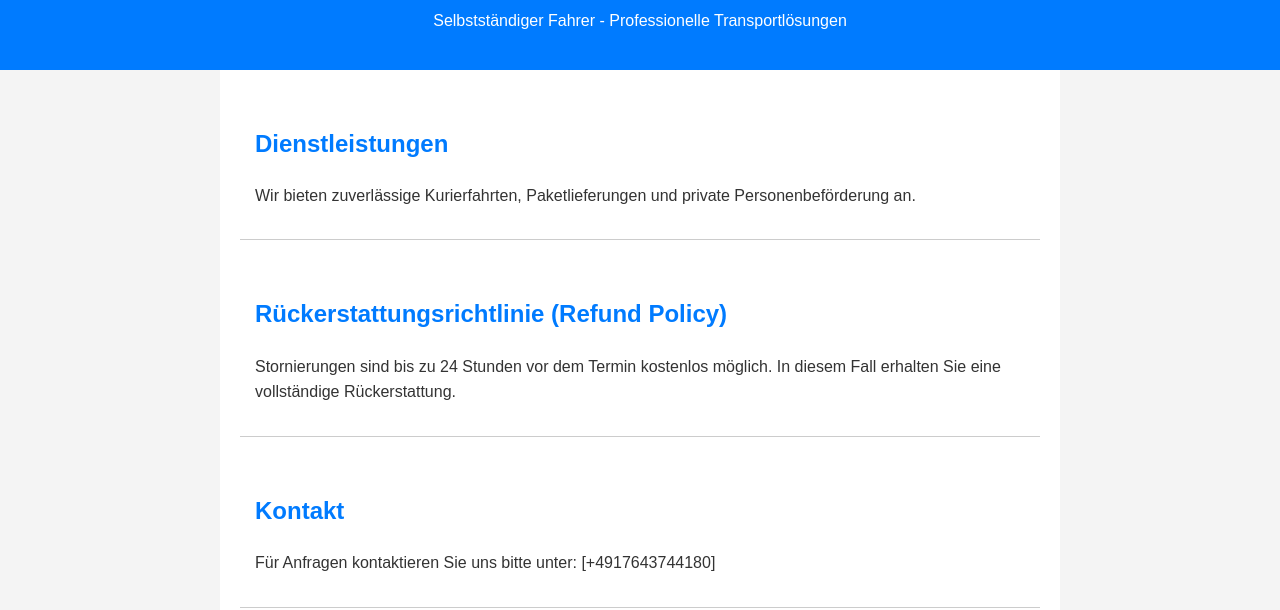
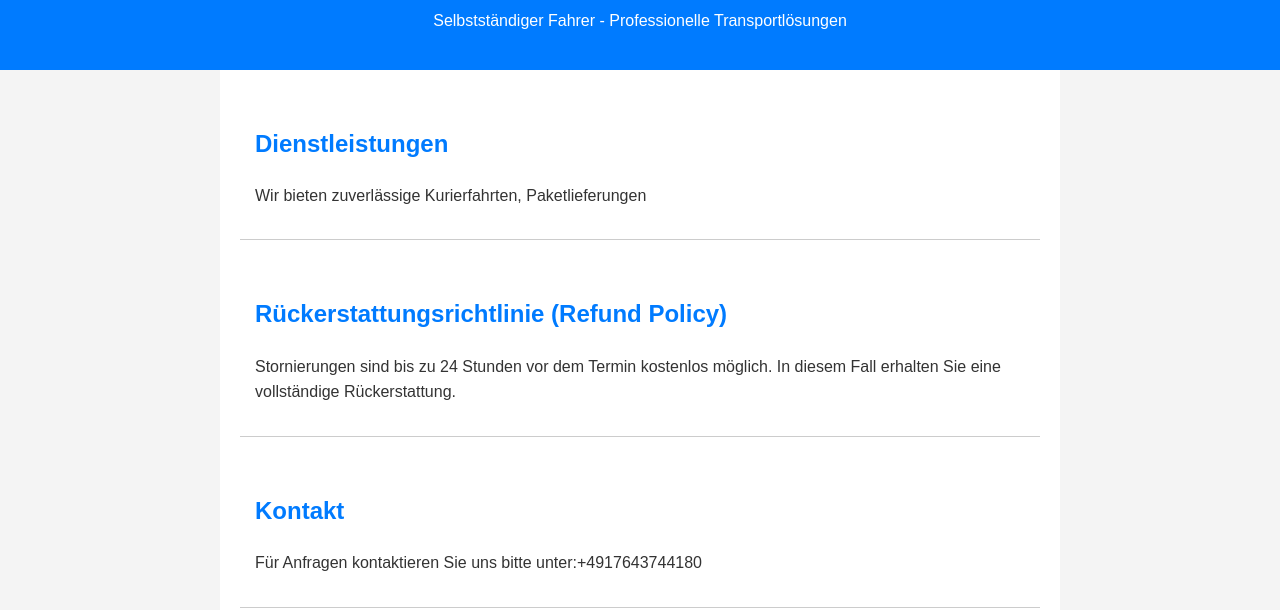
Before and after one commit to hassanausliefarung2025-a11y/Al-Ahmad-Lieferdienst, a plain HTML site: page index.html in a window 1280 px wide. Shown: the part 106-716 px from the top of the page. Drawn offline with Linux system fonts and the light colour scheme.

Commit message:
Update service description and contact information

```diff
--- a/index.html
+++ b/index.html
@@ -20,7 +20,7 @@
     <div class="container">
         <div class="section">
             <h2>Dienstleistungen</h2>
-            <p>Wir bieten zuverlässige Kurierfahrten, Paketlieferungen und private Personenbeförderung an.</p>
+            <p>Wir bieten zuverlässige Kurierfahrten, Paketlieferungen </p>
         </div>
         <div class="section">
             <h2>Rückerstattungsrichtlinie (Refund Policy)</h2>
@@ -28,7 +28,7 @@
         </div>
         <div class="section">
             <h2>Kontakt</h2>
-            <p>Für Anfragen kontaktieren Sie uns bitte unter: [+4917643744180]</p>
+            <p>Für Anfragen kontaktieren Sie uns bitte unter:+4917643744180</p>
         </div>
     </div>
 </body>
```
